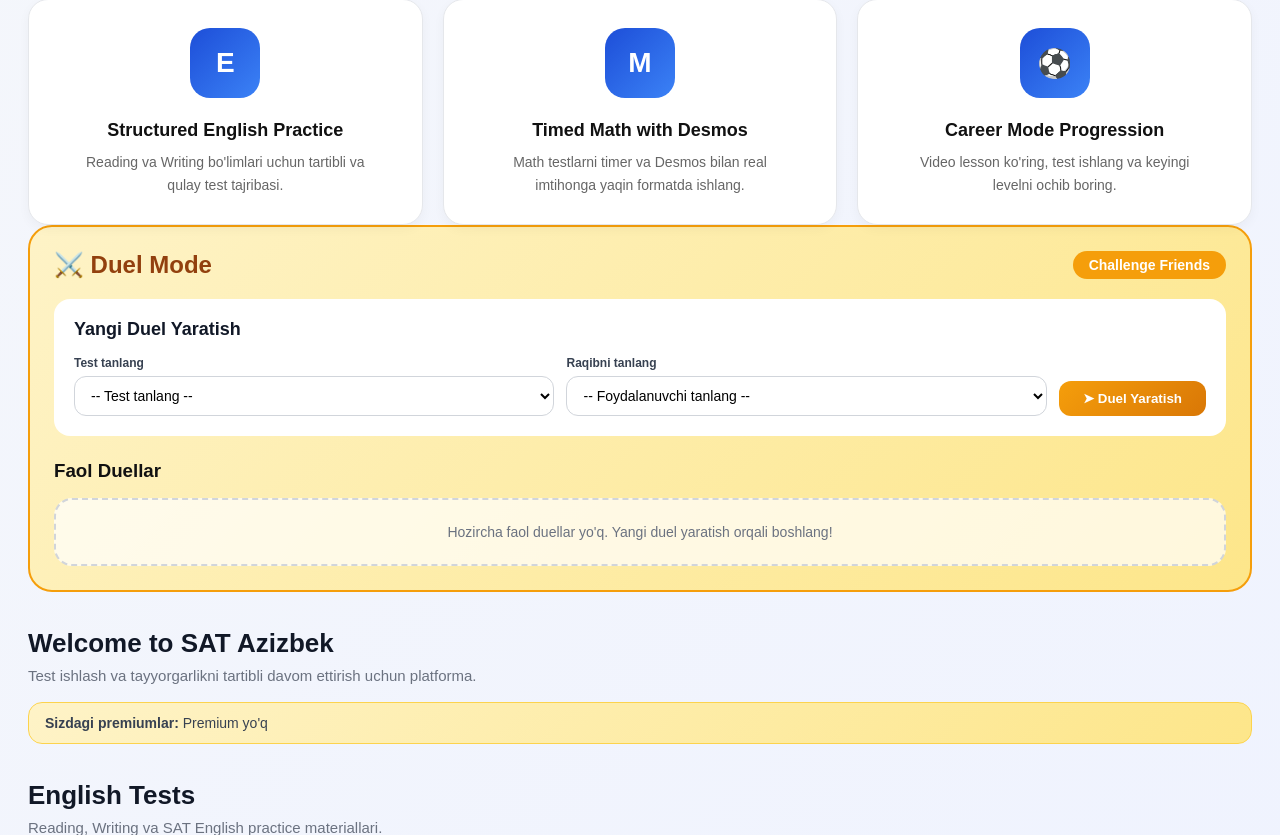
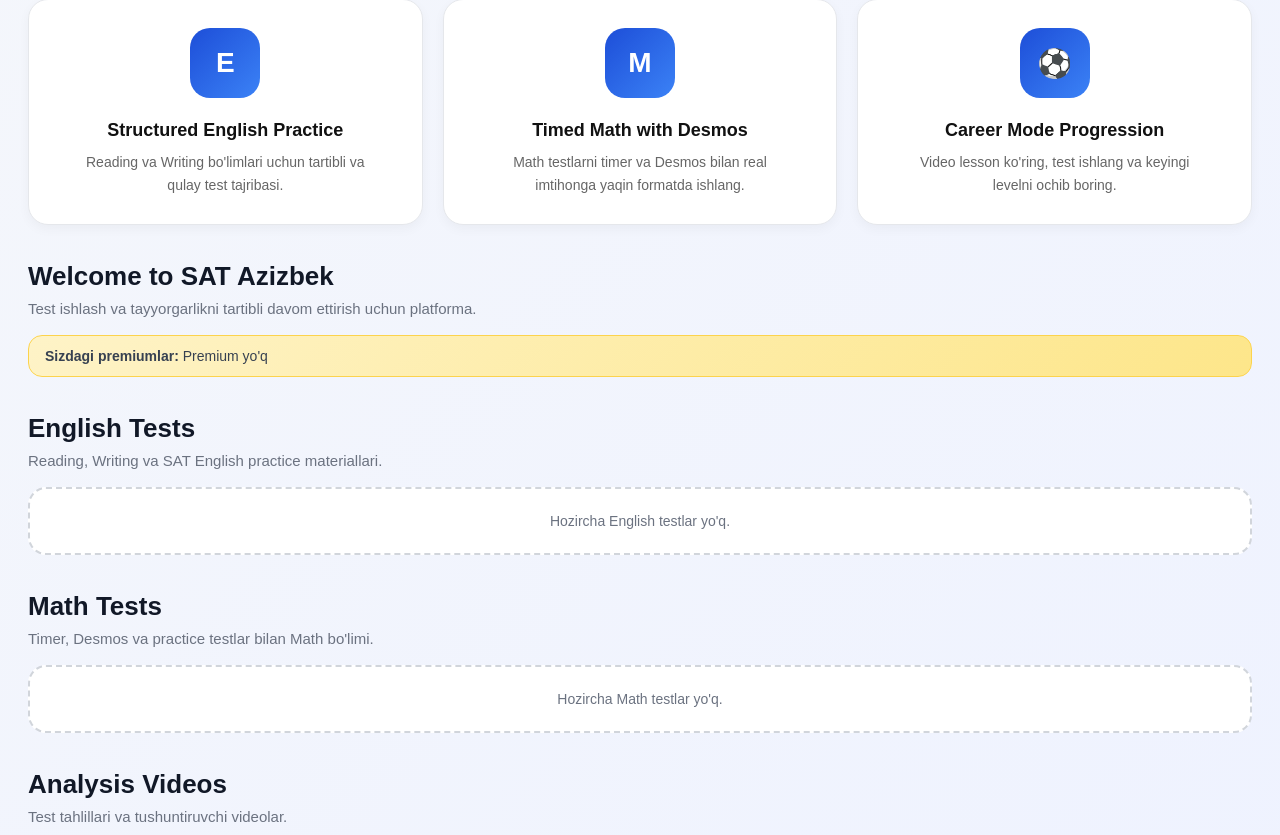
Before and after one commit to azizbekazimov1v2-sys/blackbook, a Django app: page / in a window 1280 px wide. Shown: the part 410-1245 px from the top of the page. Run offline with Django 5.2, Linux system fonts and the light colour scheme; the visitor is signed in with stand-in values (Sample User, id 1); data that the repository does not hold is empty.

Commit message:
Move duel from home and improve duel page design

```diff
--- a/exam/templates/exam/home.html
+++ b/exam/templates/exam/home.html
@@ -1051,96 +1051,6 @@
             </div>
         </div>
 
-        <!-- DUEL MODE SECTION -->
-        {% if user.is_authenticated %}
-        <section class="duel-section">
-            <div class="duel-header">
-                <h2>⚔️ Duel Mode</h2>
-                <span class="duel-badge">Challenge Friends</span>
-            </div>
-
-            <!-- Create Duel Form -->
-            <div class="create-duel-form">
-                <h3>Yangi Duel Yaratish</h3>
-                <form method="post" action="{% url 'create_duel' %}" class="form-row">
-                    {% csrf_token %}
-                    <div class="form-group">
-                        <label>Test tanlang</label>
-                        <select name="test_id" required>
-                            <option value="">-- Test tanlang --</option>
-                            {% for test in all_tests %}
-                                <option value="{{ test.id }}">{{ test.title }} ({{ test.total_questions }} questions)</option>
-                            {% endfor %}
-                        </select>
-                    </div>
-                    <div class="form-group">
-                        <label>Raqibni tanlang</label>
-                        <select name="opponent_id" required>
-                            <option value="">-- Foydalanuvchi tanlang --</option>
-                            {% for other_user in other_users %}
-                                <option value="{{ other_user.id }}">{{ other_user.username }}</option>
-                            {% endfor %}
-                        </select>
-                    </div>
-                    <button type="submit" class="duel-submit-btn">➤ Duel Yaratish</button>
-                </form>
-            </div>
-
-            <!-- Active Duels List -->
-            <h3 style="margin-bottom: 16px;">Faol Duellar</h3>
-            {% if active_duels %}
-                <div class="duels-grid">
-                    {% for duel in active_duels %}
-                        <div class="duel-card {{ duel.status }}">
-                            <div class="duel-players">
-                                <span class="player">{{ duel.challenger.username }}</span>
-                                <span class="vs">VS</span>
-                                <span class="player">{{ duel.opponent.username }}</span>
-                            </div>
-                            <div class="duel-test">📋 {{ duel.test.title }}</div>
-                            <span class="duel-status status-{{ duel.status }}">
-                                {% if duel.status == 'pending' %}⏳ Kutilmoqda
-                                {% elif duel.status == 'accepted' %}✅ Qabul qilingan
-                                {% elif duel.status == 'completed' %}🏆 Tugagan
-                                {% else %}❌ Bekor qilingan
-                                {% endif %}
-                            </span>
-                            {% if duel.winner %}
-                                <div style="font-size: 12px; color: #10b981; margin-bottom: 12px;">
-                                    🏆 G'olib: {{ duel.winner.username }}
-                                </div>
-                            {% endif %}
-                            <div class="duel-actions">
-                                {% if duel.status == 'pending' and duel.opponent == user %}
-                                    <form method="post" action="{% url 'accept_duel' duel.id %}" style="display: inline;">
-                                        {% csrf_token %}
-                                        <button type="submit" class="duel-action-btn btn-accept">✅ Accept</button>
-                                    </form>
-                                    <form method="post" action="{% url 'cancel_duel' duel.id %}" style="display: inline;">
-                                        {% csrf_token %}
-                                        <button type="submit" class="duel-action-btn btn-cancel">❌ Cancel</button>
-                                    </form>
-                                {% elif duel.status == 'pending' and duel.challenger == user %}
-                                    <form method="post" action="{% url 'cancel_duel' duel.id %}" style="display: inline;">
-                                        {% csrf_token %}
-                                        <button type="submit" class="duel-action-btn btn-cancel">❌ Cancel</button>
-                                    </form>
-                                {% elif duel.status == 'accepted' %}
-                                    <a href="{% url 'take_duel_test' duel.id %}" class="duel-action-btn btn-view">▶ Start Duel</a>
-                                {% elif duel.status == 'completed' %}
-                                    <a href="{% url 'duel_result' duel.id %}" class="duel-action-btn btn-view">📊 View Result</a>
-                                {% endif %}
-                            </div>
-                        </div>
-                    {% endfor %}
-                </div>
-            {% else %}
-                <div class="empty-box" style="background: rgba(255,255,255,0.7);">
-                    Hozircha faol duellar yo'q. Yangi duel yaratish orqali boshlang!
-                </div>
-            {% endif %}
-        </section>
-        {% endif %}
 
         {% if user.is_authenticated %}
             <section class="section">
```
